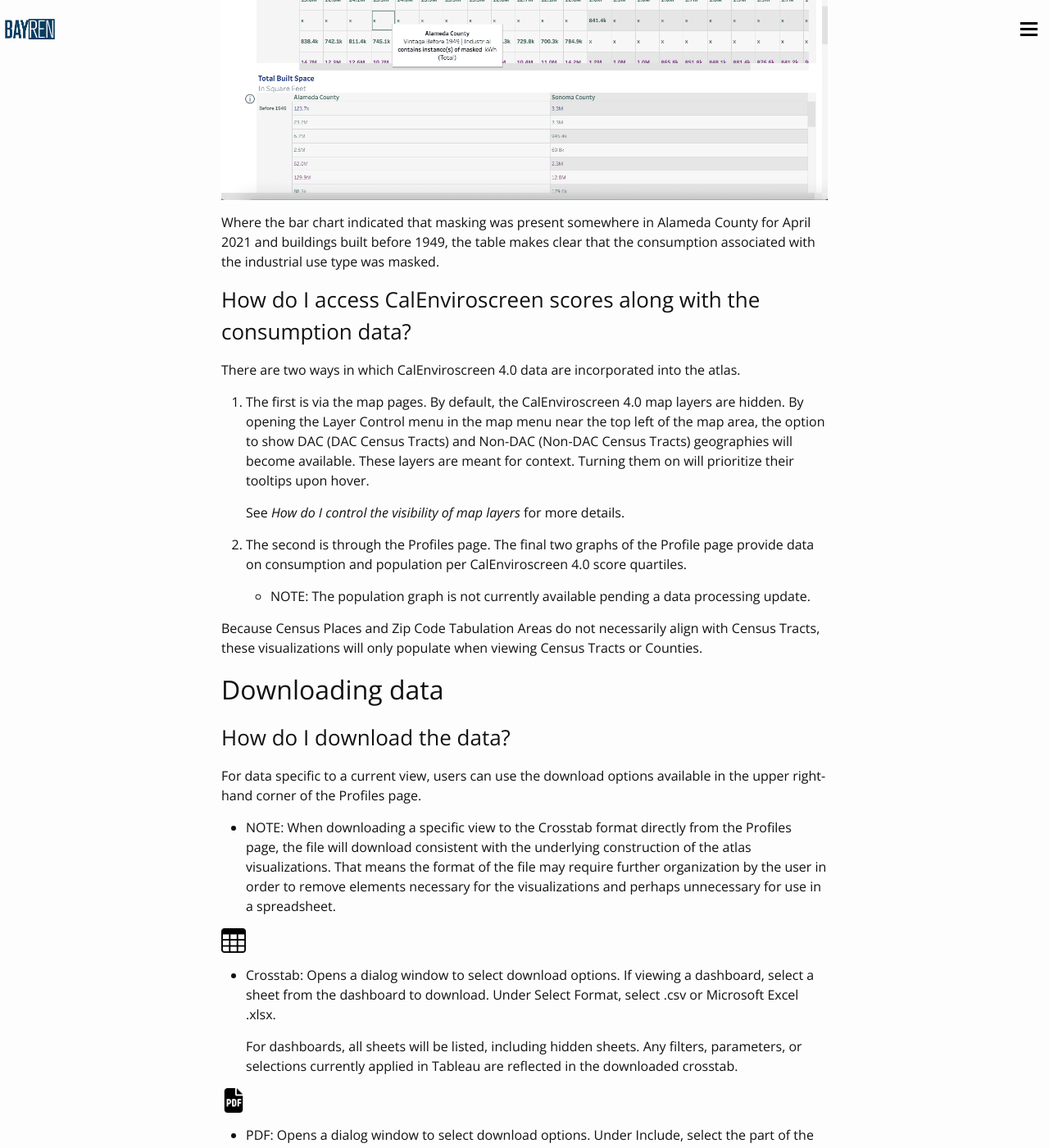
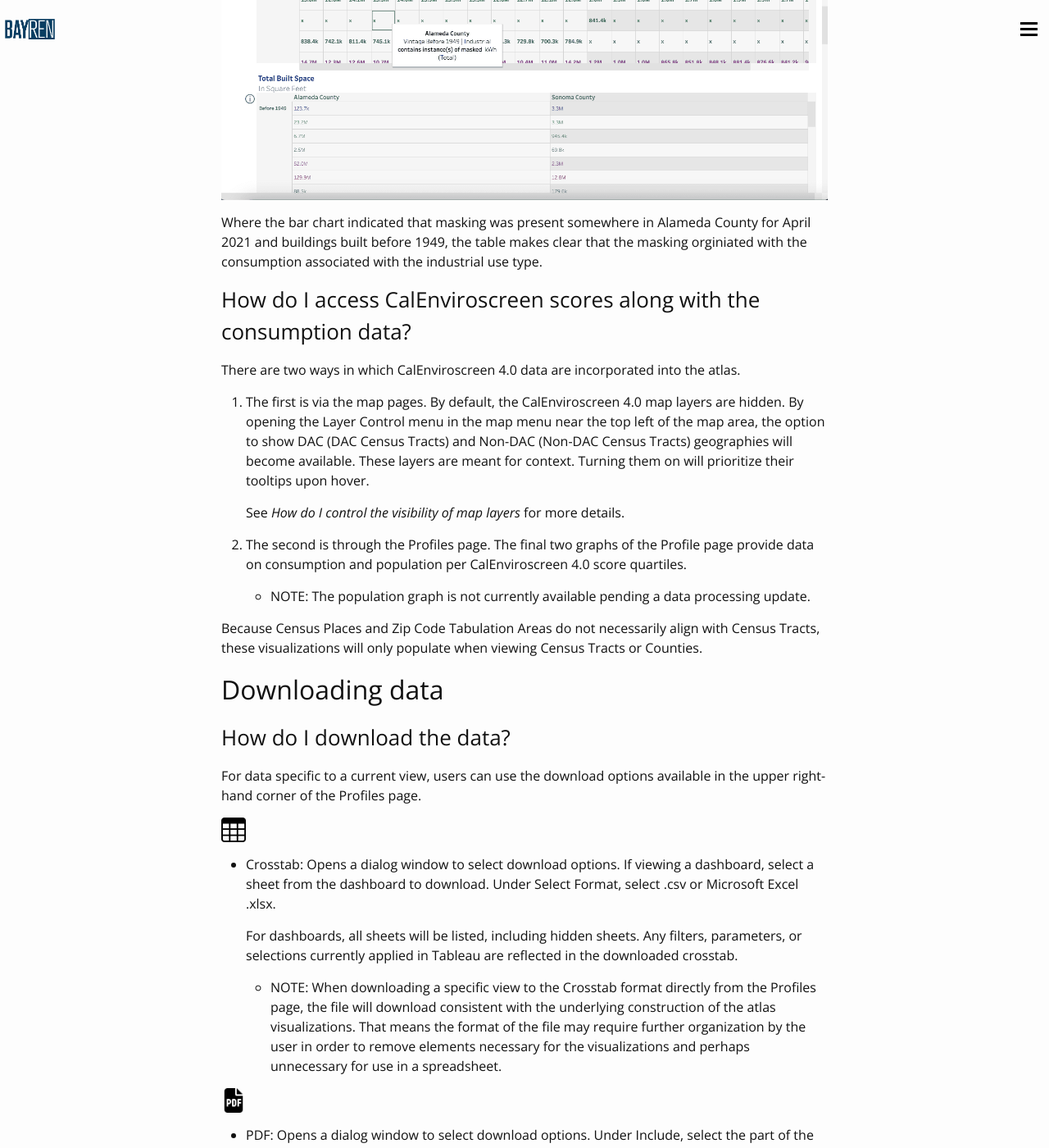
Before and after one commit to uclaioes/bayren-atlas, a Jekyll site: the page built from tutorial.md, in a window 1280 px wide and 1400 px high, scrolled down 16998 px. Shown: the whole window at 82% size. Built offline with Jekyll 4.4.1, drawn with Linux system fonts in a browser that asks for light colours; some of the changed lines change nothing that is shown; some of the changed text lies outside the part shown.

Commit message:
tutorial: improve clarity

```diff
--- a/tutorial.md
+++ b/tutorial.md
@@ -179,11 +179,11 @@
 
 ![Screenshot of the Building Type map page with Sonoma County and Alameda County selected along with the bar graphs and summaries below the map. A tooltip displays near the "Go to Profiles" button.]({{ "/assets/images/tutorial/tutorial-bld-go-profiles.png" | relative_url }})
 
-When you have navigated to the Profiles page directly from a map page, there will be a highlighted button in the left-hand block of blue-highlighted text that will allow you to return to the map page.
+When you have navigated to the Profiles page directly from a map page, there will be a highlighted button in the left-hand block of blue text that will allow you to return to the map page.
 
 ![Screenshot of the very top of the Profiles page, showing the filter selection bar, the map, and the data summaries of the selected geographies. The Back to Building Type Map button is highlighted with a tooltip.]({{ "/assets/images/tutorial/tutorial-profiles-page-return.png" | relative_url }})
 
-More information on the Profiles page is available in the Profiles section.
+More information on the Profiles page is available in the next section.
 
 ## Profiles
 
@@ -242,7 +242,7 @@
 
 ![Screenshot of the Building Vintages section of the Profiles page, with the Monthly Total Electricity Consumption graph organized and colored by Vintage bracket.]({{ "/assets/images/tutorial/tutorial-profile-masked-agg-table.png" | relative_url }})
 
-Where the bar chart indicated that masking was present somewhere in Alameda County for April 2021 and buildings built before 1949, the table makes clear that the consumption associated with the industrial use type was masked.
+Where the bar chart indicated that masking was present somewhere in Alameda County for April 2021 and buildings built before 1949, the table makes clear that the masking orginiated with the consumption associated with the industrial use type.
 
 ### How do I access CalEnviroscreen scores along with the consumption data?
 
@@ -264,13 +264,13 @@
 
 For data specific to a current view, users can use the download options available in the upper right-hand corner of the Profiles page.
 
-* NOTE: When downloading a specific view to the Crosstab format directly from the Profiles page, the file will download consistent with the underlying construction of the atlas visualizations. That means the format of the file may require further organization by the user in order to remove elements necessary for the visualizations and perhaps unnecessary for use in a spreadsheet.
-
 ![Screenshot of the crosstab button, which is a table icon.]({{ "/assets/images/tutorial/tutorial-download-crosstab.png" | relative_url }}){: .img-icon}
 
 * Crosstab: Opens a dialog window to select download options. If viewing a dashboard, select a sheet from the dashboard to download. Under Select Format, select .csv or Microsoft Excel .xlsx.
 
   For dashboards, all sheets will be listed, including hidden sheets. Any filters, parameters, or selections currently applied in Tableau are reflected in the downloaded crosstab.
+
+    * NOTE: When downloading a specific view to the Crosstab format directly from the Profiles page, the file will download consistent with the underlying construction of the atlas visualizations. That means the format of the file may require further organization by the user in order to remove elements necessary for the visualizations and perhaps unnecessary for use in a spreadsheet.
 
 ![Screenshot of the PDF button, which is a PDF icon.]({{ "/assets/images/tutorial/tutorial-download-pdf.png" | relative_url }}){: .img-icon}
 
```
